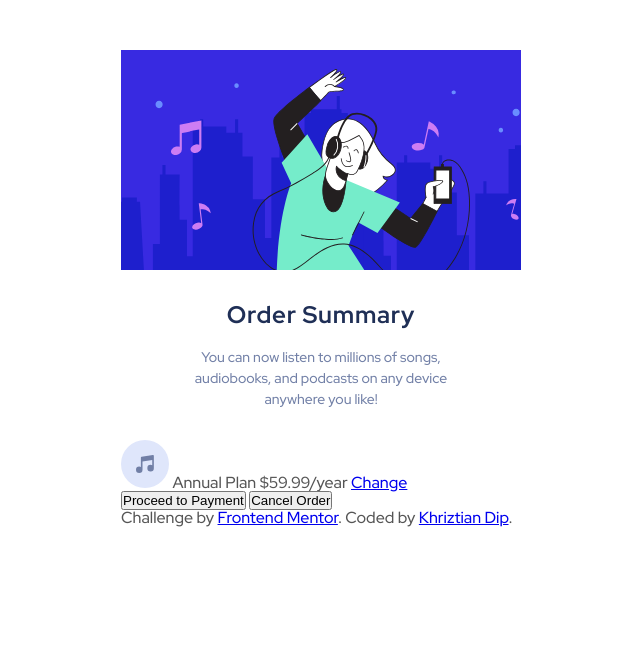
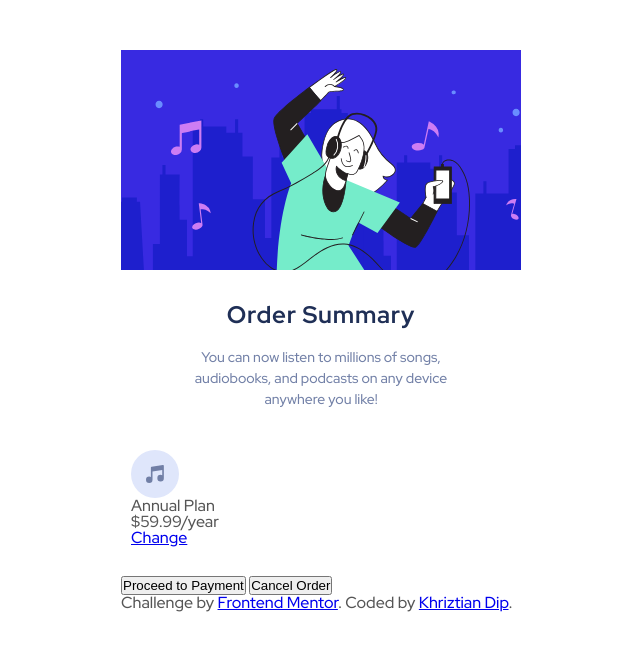
Before and after one commit to khrizdip/order-summary-component-main, a plain HTML site: page index.html in a window 1280 px wide. Shown: the whole page, without its empty margins (319-959 px from the left). Drawn offline with Linux system fonts and the light colour scheme.

Commit message:
Update style.css

```diff
--- a/style.css
+++ b/style.css
@@ -44,3 +44,10 @@ body {
   width: 1px;
   height: 1px;
 }
+
+.plan {
+  margin-bottom: 20px;
+  padding: 10px;
+  display: grid;
+  grid-template-columns: ;
+}
```
